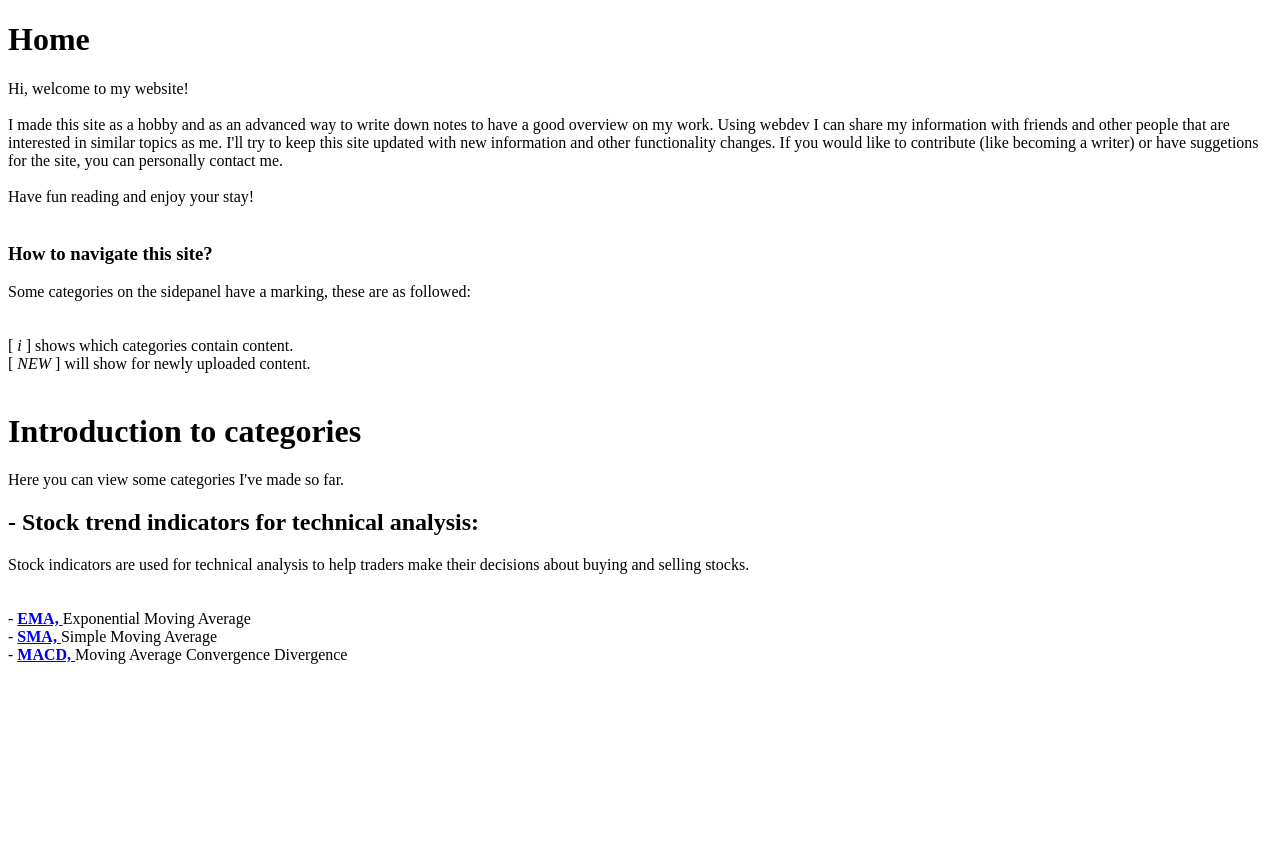
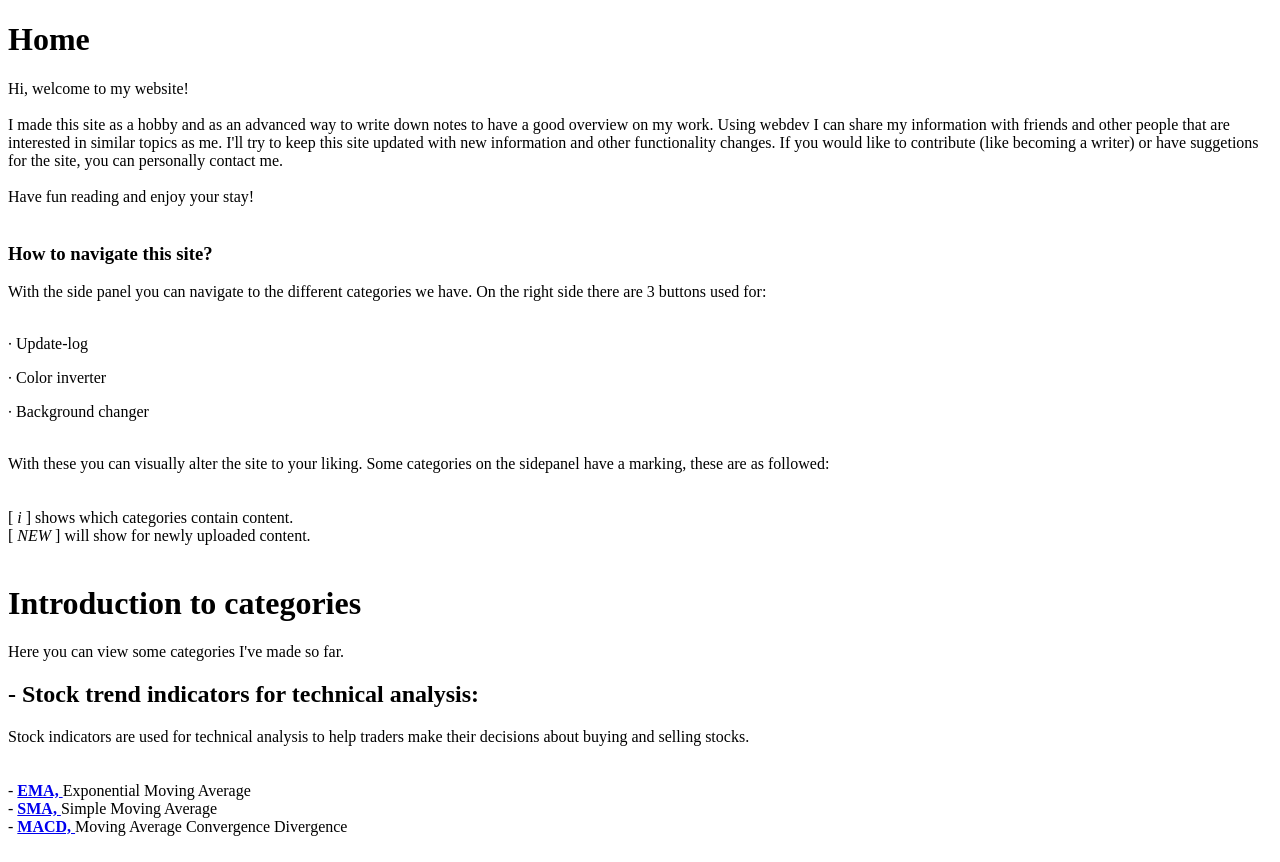
Before and after one commit to mangoooware/mangoooware, a PHP site: page /modules/mangoooslibraryv2/content/Index/index.html in a window 1280 px wide. Before the commit the page ends 664 px from the top, so only its background shows below. Run offline with PHP 8.4, Linux system fonts and the light colour scheme.

Commit message:
Add new file

```diff
--- a/modules/mangoooslibraryv2/content/Index/index.html
+++ b/modules/mangoooslibraryv2/content/Index/index.html
@@ -20,6 +20,13 @@
     <br><br>
 
     <h3>How to navigate this site?</h3>
+    With the side panel you can navigate to the different categories we have. On the right side there are 3 buttons used for: <br><br>
+    <p class="menulist">∙ Update-log </p>
+    <p class="menulist">∙ Color inverter  </p>
+    <p class="menulist">∙ Background changer </p> <br>
+
+    With these you can visually alter the site to your liking.
+
     Some categories on the sidepanel have a marking, these are as followed: <br><br>
     <div class="ema-formula-group"><br>
     [ <i class="info">i</i> ] shows which categories contain content. <br>
--- a/modules/mangoooslibraryv2/stylesheets/sidepanel.css
+++ b/modules/mangoooslibraryv2/stylesheets/sidepanel.css
@@ -163,7 +163,10 @@ aside.collapsed .sidebar-item {
   text-align: center;
   white-space: nowrap;
   overflow: hidden;
+  background-color: rgba(0, 0, 0, 0);
 }
+
+
 
 /* Show only the special markers as icons */
 aside.collapsed .sidebar-item > a > span {
```
Also changed, not shown: modules/mangoooslibraryv2/content/Updates/index.html (+7 -0 lines).
